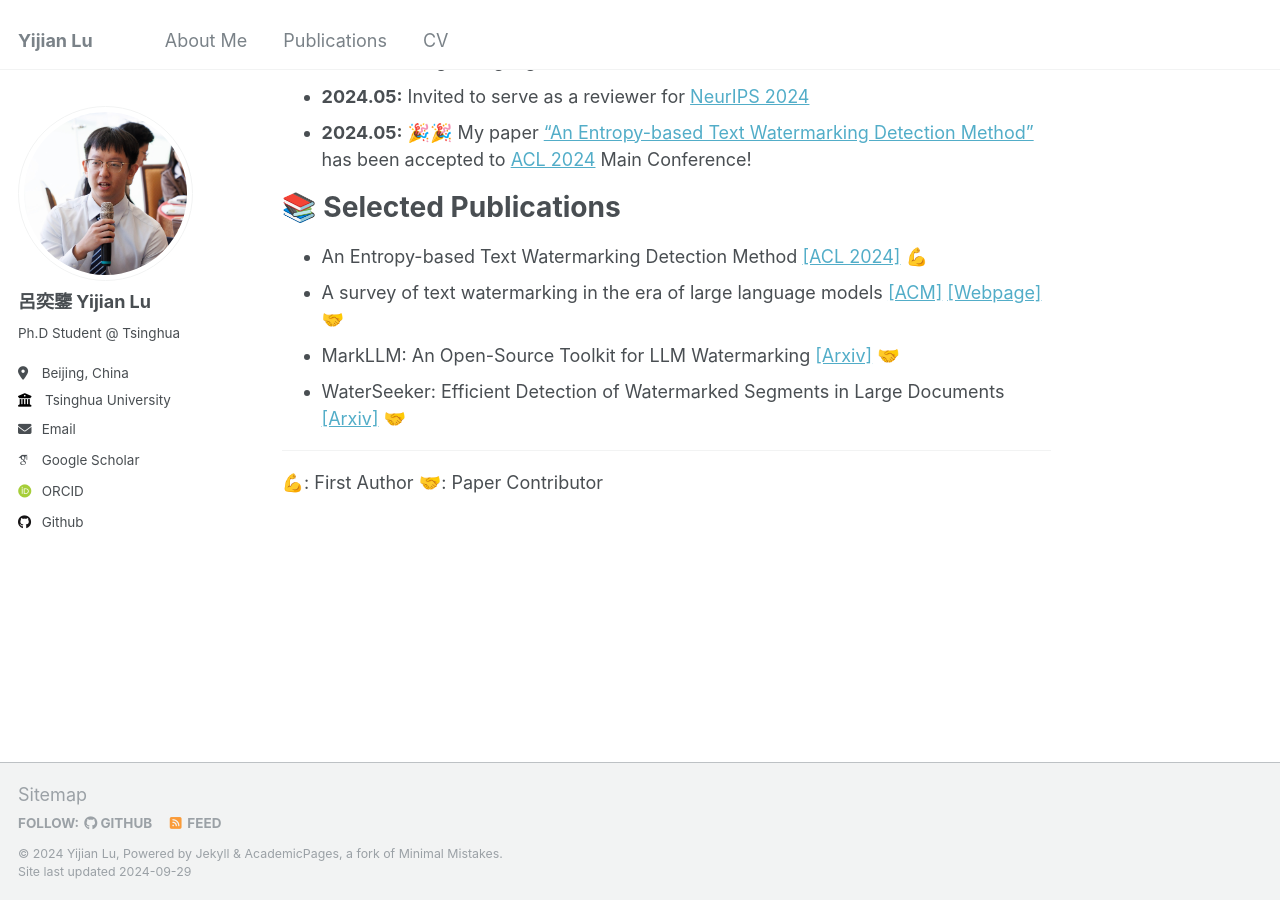
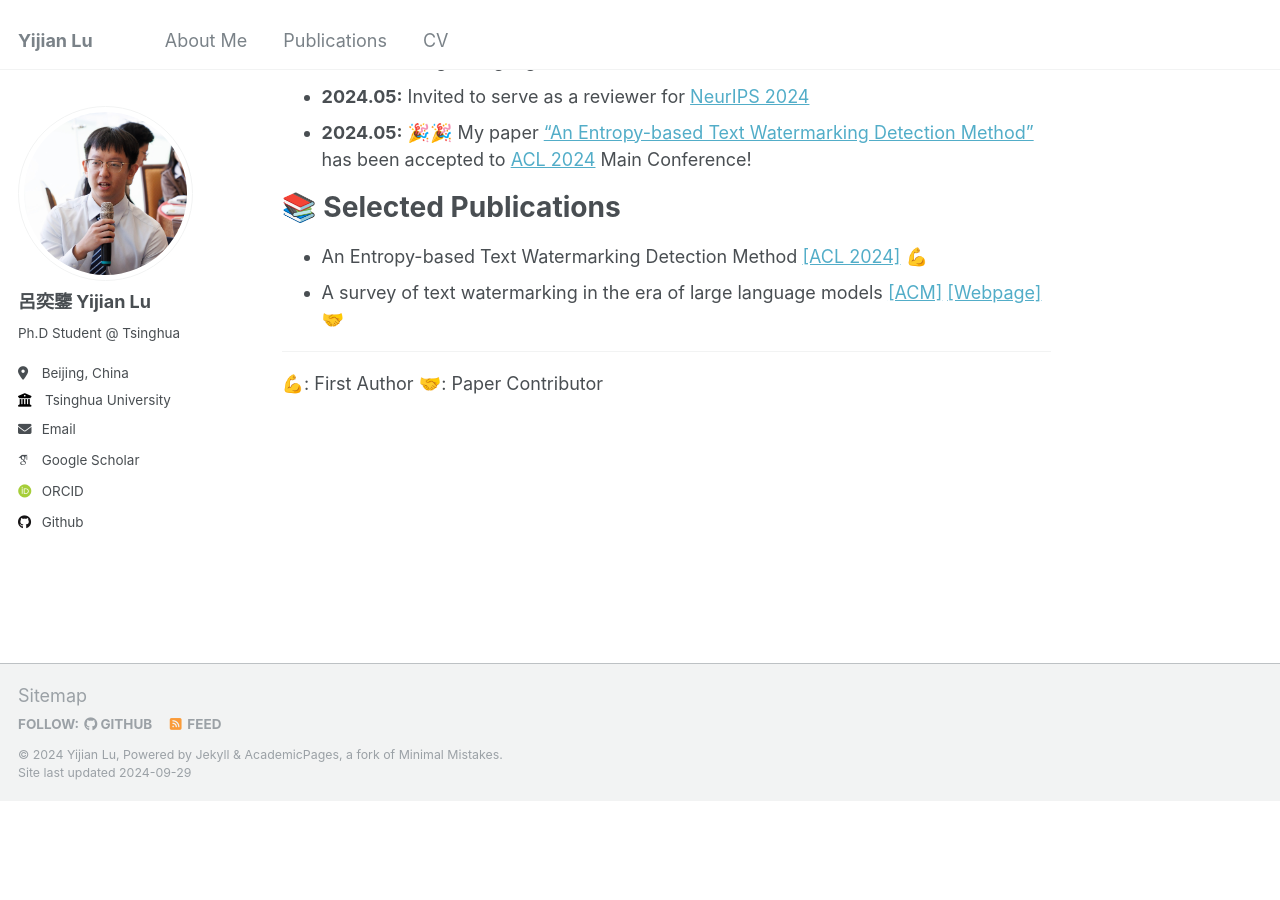
Before and after one commit to luyijian3/luyijian3.github.io, a Jekyll site: the page built from _pages/about.md, in a window 1280 px wide and 900 px high, scrolled down 578 px. Built offline with Jekyll 4.4.1, drawn with Linux system fonts in a browser that asks for light colours; some web fonts are replaced; after the commit the page ends 1379 px from its top, so only the background shows below that.

Commit message:
Update about.md

```diff
--- a/_pages/about.md
+++ b/_pages/about.md
@@ -25,8 +25,6 @@ Here is **Yijian Lu (Lucas, 呂奕鑒)**. I am currently a year-one Ph.D student
 ======
 - An Entropy-based Text Watermarking Detection Method [[ACL 2024]](https://aclanthology.org/2024.acl-long.630/) 💪
 - A survey of text watermarking in the era of large language models [[ACM]](https://dl.acm.org/doi/abs/10.1145/3691626) [[Webpage]](https://survey-text-watermark.github.io/index.html) 🤝
-- MarkLLM: An Open-Source Toolkit for LLM Watermarking [[Arxiv]](https://arxiv.org/abs/2405.10051) 🤝
-- WaterSeeker: Efficient Detection of Watermarked Segments in Large Documents [[Arxiv]](https://arxiv.org/abs/2409.05112) 🤝
 
 ---
 💪: First Author 🤝: Paper Contributor
```
